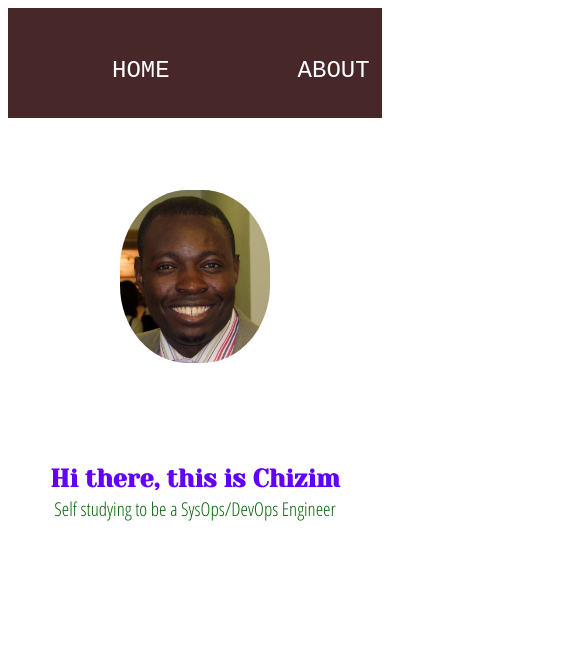
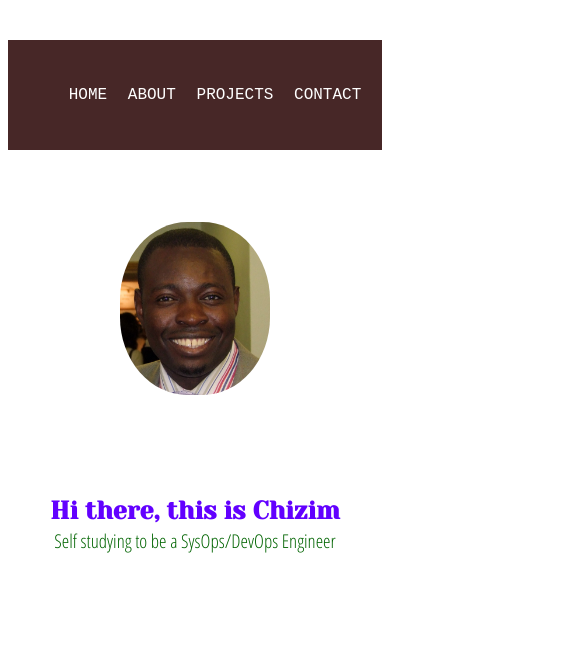
Before and after one commit to scarabeo7/My-Website, a Gatsby site: page / in a window 390 px wide. Shown: the top 648 px of the page, 585 px wide, since content can reach past the window. Built offline with nearby package versions, Linux system fonts and the light colour scheme; Gatsby itself is replaced by a stand-in of ours.

Commit message:
fixed responsiveness

```diff
--- a/src/components/layout.js
+++ b/src/components/layout.js
@@ -13,7 +13,6 @@ const ListLink = (props) => (
 const layout = ({ children }) => {
   return (
     <div className={css.container}>
-      <div className={css.menubar}>
         <header>
           <ul className={css.menuList}>
             <ListLink to="/">HOME</ListLink>
@@ -22,7 +21,6 @@ const layout = ({ children }) => {
             <ListLink to="/contact/">CONTACT</ListLink>
           </ul>
         </header>
-      </div>
       <div className={css.introLine}>{children}</div>
       <Footer />
     </div>
--- a/src/styles/layout.module.css
+++ b/src/styles/layout.module.css
@@ -1,15 +1,42 @@
-@import url('https://fonts.googleapis.com/css?family=Amatic+SC');
-@import url('https://fonts.googleapis.com/css?family=Open+Sans+Condensed:300');
-@import url('https://fonts.googleapis.com/css?family=Playfair+Display|Josefin+Sans');
-@import url('https://fonts.googleapis.com/css?family=Yeseva+One');
-@import url('https://fonts.googleapis.com/css?family=Open+Sans+Condensed:300');
+@import url("https://fonts.googleapis.com/css?family=Amatic+SC");
+@import url("https://fonts.googleapis.com/css?family=Open+Sans+Condensed:300");
+@import url("https://fonts.googleapis.com/css?family=Playfair+Display|Josefin+Sans");
+@import url("https://fonts.googleapis.com/css?family=Yeseva+One");
+@import url("https://fonts.googleapis.com/css?family=Open+Sans+Condensed:300");
 
+.pageContainer {
+  box-sizing: border-box;
+  width: 100%;
+  top: 0;
+  position: relative;
+  overflow: hidden;
+}
 
-.container{
+.container {
   width: 100%;
-    height: 100%;
+  margin: auto;
+}
+
+header {
+  width: 100%;
+  height: 13vh;
+  background-color: rgb(71, 39, 39);
+}
+
+.menuList {
   display: flex;
-    flex-direction: column;
+  height: 13vh;
+  justify-content: space-evenly;
+  align-items: center;
+  list-style: none;
+}
+
+.navItems {
+  display: inline-block;
+}
+
+.navItems:hover {
+  background-color: orange;
 }
 
 .links {
@@ -17,15 +44,10 @@
   font-family: "Share Tech Mono", monospace;
   font-size: 1.5rem;
   color: white;
-  margin:3rem ;
-}
-
-.navItems:hover {
-  background-color: orange;
 }
 
 p {
-    margin: 3px 0 3px 0
+  margin: 3px 0 3px 0;
 }
 
 .skillsContainer {
@@ -42,46 +64,7 @@ p {
 
 svg {
   width: 8vw;
-    margin-left: 2%
-}
-
-.menubar{
-    width: 100%;
-    height: 13vh;
-    background-color: rgb(71, 39, 39);
-    display: flex;
-    justify-content: space-evenly;
-}
-
-header {
-    display: flex;
-    justify-content: space-between;
-    align-items: center;
-}
-
-.menuList{
-        display: flex;
-        justify-content: center;
-        list-style: none;
-        /* margin-top: 3rem; */
-}
-
-.navItems {
-  display: inline-block;
-  margin-right: 6%;
-  color: green;
-  padding: 1rem;
-  margin: 1rem 0;
-}
-
-.pageContainer {
-    display: flex;
-    flex-wrap: wrap;
-    flex-direction: column;
-    align-items: center;
-    justify-self: center;
-    width: 100%;
-    height: 100%;
+  margin-left: 2%;
 }
 
 /* Remove underline on nav-link*/
@@ -89,7 +72,7 @@ header {
   text-decoration: none;
 }
 
-.image{
+.image {
   border-radius: 45%;
   width: 150px;
   display: block;
@@ -98,7 +81,7 @@ header {
   margin-bottom: -100px;
 }
 
-.intro{
+.intro {
   display: block;
   text-align: center;
   color: rgb(98, 0, 255);
@@ -108,7 +91,7 @@ header {
   margin-top: 3.5rem;
 }
 
-.introLine{
+.introLine {
   height: 75vh;
   font-size: 22px;
   display: flex;
@@ -116,18 +99,18 @@ header {
   justify-content: space-around;
 }
 
-.industrySkills{
+.industrySkills {
   display: flex;
   justify-content: center;
   color: darkgreen;
   font-size: 20px;
 }
 
-.twitter{
+.twitter {
   position: relative;
   text-decoration: none;
   background: white;
-    color: #55ACEE;
+  color: #55acee;
   margin: 10px;
   padding: 20px;
   font-size: 20px;
@@ -136,9 +119,8 @@ header {
 footer {
   width: 100%;
   text-align: center;
-    justify-self: flex-end
+  justify-self: flex-end;
 }
-
 
 @media screen and (min-width: 320px) {
   #logoName {
@@ -156,7 +138,7 @@ footer {
   }
 
   .industrySkills {
-    /* font-size: 17px; */
+    font-size: 17px;
   }
 
   .menuList {
@@ -164,7 +146,7 @@ footer {
   }
 
   .links {
-    /* font-size: 15px; */
+    font-size: 1rem;
   }
 
   html {
@@ -200,14 +182,6 @@ footer {
     height: 74vh;
   }
 
-  .menuList {
-    /* margin-top: 2rem; */
-  }
-
-  .links {
-    /* font-size: 13px; */
-  }
-
   html {
     width: 100%;
   }
@@ -231,7 +205,6 @@ footer {
   .intro {
     font-size: 50px;
     font-weight: normal;
-    /* font-family: "Yeseva One", cursive; */
   }
 }
 
@@ -246,7 +219,7 @@ footer {
   }
 
   .links {
-    /* font-size: 20px; */
+    font-size: 1.5rem;
   }
 
   .skillsContainer {
@@ -261,11 +234,11 @@ footer {
   }
 
   .links {
-    /* font-size: 25px; */
+    font-size: 1.7rem;
   }
 
   .menuList {
-    /* margin-top: 3rem; */
+    margin-top: 3rem;
   }
 
   .skillsContainer {
@@ -277,16 +250,10 @@ footer {
   .introLine {
     font-size: 42px;
     height: 74vh;
-    /* flex-wrap: wrap;   */
-  }
-
-  .menuList {
-    /* font-size: 25px; */
-    /* margin-top: 3rem; */
   }
 
   .links {
-    /* font-size: 18px; */
+    font-size: 1.8rem;
   }
 
   h2 {
@@ -321,10 +288,6 @@ footer {
     font-family: "Open Sans Condensed", sans-serif;
   }
 
-  .links {
-    /* font-size: 15px; */
-  }
-
   p {
     margin: 3px 234px 3px 193px;
     font-family: "Open Sans Condensed", sans-serif;
@@ -342,9 +305,7 @@ footer {
 }
 
 p {
-  /* margin: 3px 234px 3px 193px; */
   font-family: "Open Sans Condensed", sans-serif;
-  /* font-size: 25px; */
 }
 
 h2 {
```
Lines whose indentation alone changed are shown as unchanged.
